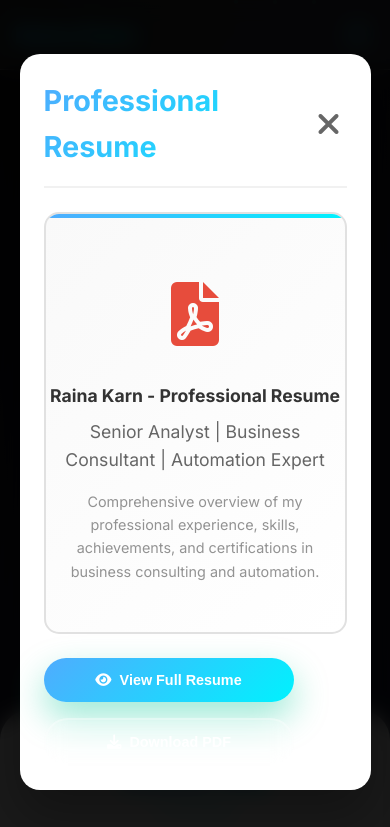
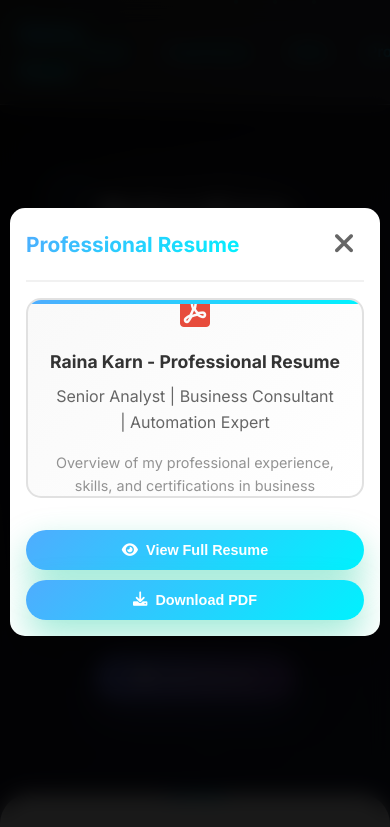
Before and after one commit to Rainakarn/raina-karn-portfolio, a plain HTML site: page index.html in a window 390 px wide. Both pictures are taken after a click on the button "View Resume". Shown: the top 827 px of the page. Drawn offline with Linux system fonts and the light colour scheme.

Commit message:
Update index.html

```diff
--- a/index.html
+++ b/index.html
@@ -957,7 +957,7 @@
             margin: 0 0.5rem;
         }
 
-        /* Resume Modal */
+        /* Resume Modal - Fixed Responsive Design */
         .modal {
             display: none;
             position: fixed;
@@ -968,6 +968,8 @@
             height: 100%;
             background-color: rgba(0, 0, 0, 0.9);
             backdrop-filter: blur(10px);
+            padding: 20px;
+            box-sizing: border-box;
         }
 
         .modal.active {
@@ -985,12 +987,16 @@
         .modal-content {
             background: white;
             border-radius: 20px;
-            padding: 2rem;
-            max-width: 90vw;
-            max-height: 90vh;
+            padding: 1.5rem;
+            width: 100%;
+            max-width: 800px;
+            max-height: 95vh;
             position: relative;
             box-shadow: 0 25px 50px rgba(0, 0, 0, 0.3);
             animation: slideUp 0.3s ease;
+            display: flex;
+            flex-direction: column;
+            overflow: hidden;
         }
 
         @keyframes slideUp {
@@ -1008,13 +1014,14 @@
             display: flex;
             justify-content: space-between;
             align-items: center;
-            margin-bottom: 1.5rem;
+            margin-bottom: 1rem;
             padding-bottom: 1rem;
             border-bottom: 2px solid #f1f1f1;
+            flex-shrink: 0;
         }
 
         .modal-title {
-            font-size: 1.8rem;
+            font-size: clamp(1.3rem, 4vw, 1.8rem);
             font-weight: 700;
             background: var(--accent-gradient);
             -webkit-background-clip: text;
@@ -1025,7 +1032,7 @@
         .close-modal {
             background: none;
             border: none;
-            font-size: 2rem;
+            font-size: 1.8rem;
             cursor: pointer;
             color: #666;
             transition: all 0.3s;
@@ -1036,6 +1043,7 @@
             align-items: center;
             justify-content: center;
             border-radius: 50%;
+            flex-shrink: 0;
         }
 
         .close-modal:hover {
@@ -1046,8 +1054,9 @@
 
         .resume-preview {
             width: 100%;
-            max-width: 700px;
-            height: 75vh;
+            flex: 1;
+            min-height: 300px;
+            max-height: 450px;
             border: 2px solid #e1e1e1;
             border-radius: 15px;
             background: linear-gradient(135deg, #f9f9f9 0%, #ffffff 100%);
@@ -1055,11 +1064,13 @@
             flex-direction: column;
             align-items: center;
             justify-content: center;
-            font-size: 1.1rem;
+            font-size: clamp(1rem, 2.5vw, 1.1rem);
             color: #666;
             margin-bottom: 1.5rem;
             position: relative;
             overflow: hidden;
+            padding: 2rem 2rem;
+            box-sizing: border-box;
         }
 
         .resume-preview::before {
@@ -1073,9 +1084,28 @@
         }
 
         .resume-icon {
-            font-size: 4rem;
+            font-size: clamp(2.5rem, 8vw, 3.5rem);
             color: #e74c3c;
             margin-bottom: 1rem;
+        }
+
+        .resume-preview h4 {
+            font-size: clamp(1.1rem, 3vw, 1.3rem);
+            margin-bottom: 0.5rem;
+            color: #333;
+            text-align: center;
+        }
+
+        .resume-preview p {
+            color: #666;
+            margin-bottom: 1rem;
+            text-align: center;
+            line-height: 1.6;
+            max-width: 600px;
+            margin-left: auto;
+            margin-right: auto;
+            padding: 0 1rem;
+            word-wrap: break-word;
         }
 
         .modal-actions {
@@ -1083,137 +1113,122 @@
             gap: 1rem;
             justify-content: center;
             flex-wrap: wrap;
-        }
-
-        /* Font Awesome Icons */
-        .fa {
-            font-family: 'Font Awesome 5 Free';
-            font-weight: 900;
-        }
-
-        .fa-eye:before { content: "\f06e"; }
-        .fa-times:before { content: "\f00d"; }
-        .fa-envelope:before { content: "\f0e0"; }
-        .fa-phone:before { content: "\f095"; }
-        .fa-map-marker-alt:before { content: "\f3c5"; }
-        .fa-linkedin:before { content: "\f08c"; }
-        .fa-github:before { content: "\f09b"; }
-        .fa-external-link-alt:before { content: "\f35d"; }
-        .fa-copy:before { content: "\f0c5"; }
-        .fa-file-pdf:before { content: "\f1c1"; }
-        .fa-download:before { content: "\f019"; }
-
-        /* Mobile Responsiveness */
+            flex-shrink: 0;
+            padding-top: 1rem;
+        }
+
+        .modal-actions .btn {
+            min-width: 160px;
+            padding: 12px 20px;
+            font-size: clamp(0.9rem, 2.5vw, 1rem);
+        }
+
+        .modal-actions .btn-secondary {
+            background: var(--accent-gradient);
+            color: white;
+            box-shadow: 0 15px 35px rgba(0, 200, 150, 0.4);
+            border: none;
+        }
+
+        .modal-actions .btn-secondary:hover {
+            transform: translateY(-3px);
+            box-shadow: 0 20px 40px rgba(0, 200, 150, 0.6);
+        }
+
+        /* Mobile specific adjustments */
+        @media (max-height: 700px) {
+            .modal {
+                padding: 10px;
+            }
+
+            .modal-content {
+                padding: 1rem;
+                max-height: 98vh;
+            }
+
+            .resume-preview {
+                min-height: 200px;
+                max-height: 250px;
+                margin-bottom: 1rem;
+            }
+
+            .modal-header {
+                margin-bottom: 0.5rem;
+                padding-bottom: 0.5rem;
+            }
+        }
+
         @media (max-width: 768px) {
-            .container {
-                padding: 0 15px;
-            }
-
-            .mobile-menu-toggle {
-                display: flex;
-            }
-
-            .nav-links {
-                position: fixed;
-                top: 0;
-                right: -100%;
-                height: 100vh;
-                width: 280px;
-                background: rgba(255, 255, 255, 0.98);
-                backdrop-filter: blur(20px);
-                flex-direction: column;
-                justify-content: center;
-                align-items: center;
-                gap: 2rem;
-                transition: right 0.3s ease;
-                box-shadow: -5px 0 25px rgba(0, 0, 0, 0.1);
-            }
-
-            .nav-links.active {
-                right: 0;
-            }
-
-            .nav-links a {
-                font-size: 1.1rem;
-                padding: 15px 0;
-                color: var(--text-primary);
-                background: var(--accent-gradient);
-                -webkit-background-clip: text;
-                -webkit-text-fill-color: transparent;
-                background-clip: text;
-            }
-
-            .hero {
-                padding: 140px 0 80px;
-                min-height: 90vh;
-            }
-
-            /* Mobile CTA Button Layout */
-            .cta-row {
-                flex-direction: column;
-                align-items: center;
-                width: 100%;
-            }
-
-            .cta-row.first-row {
-                gap: 1rem;
-            }
-
-            .btn {
-                width: 100%;
-                max-width: 250px;
-            }
-
-            .btn-resume {
-                max-width: 250px;
-            }
-
-            .job-header {
-                flex-direction: column;
-                gap: 1rem;
-                text-align: center;
-            }
-
-            .job-duration {
-                align-self: center;
-            }
-
-            .skills-grid {
-                grid-template-columns: 1fr;
-                gap: 1.5rem;
-            }
-
-            .projects-grid {
-                grid-template-columns: 1fr;
-                gap: 1.5rem;
-            }
-
-            .contact-grid {
-                grid-template-columns: 1fr;
-                gap: 2rem;
-            }
-
-            .social-links {
-                gap: 1rem;
+            .modal {
+                padding: 15px;
             }
 
             .modal-content {
-                margin: 1rem;
-                padding: 1.5rem;
+                padding: 1.2rem;
             }
 
             .resume-preview {
-                height: 50vh;
+                padding: 1.5rem 1rem;
             }
 
             .modal-actions {
                 flex-direction: column;
-            }
-
-            .cta-footer .btn {
-                margin: 0.5rem 0;
+                gap: 0.8rem;
+            }
+
+            .modal-actions .btn {
                 width: 100%;
-                max-width: 250px;
+                min-width: auto;
+            }
+        }
+
+        @media (max-width: 480px) {
+            .modal {
+                padding: 10px;
+            }
+
+            .modal-content {
+                padding: 1rem;
+                border-radius: 15px;
+            }
+
+            .resume-preview {
+                min-height: 180px;
+                max-height: 200px;
+                padding: 1rem 0.5rem;
+                margin-bottom: 1rem;
+            }
+
+            .resume-icon {
+                margin-bottom: 0.5rem;
+            }
+
+            .modal-actions {
+                gap: 0.6rem;
+            }
+        }
+
+        /* For very small screens or landscape orientation */
+        @media (max-height: 500px) {
+            .resume-preview {
+                min-height: 120px;
+                max-height: 150px;
+                padding: 1rem 0.5rem;
+            }
+
+            .resume-icon {
+                font-size: 2rem !important;
+                margin-bottom: 0.5rem;
+            }
+
+            .resume-preview h4 {
+                font-size: 1rem !important;
+                margin-bottom: 0.3rem;
+            }
+
+            .resume-preview p {
+                font-size: 0.8rem !important;
+                margin-bottom: 0.5rem;
             }
         }
 
@@ -1620,7 +1635,7 @@
                     <h4 style="margin-bottom: 0.5rem; color: #333;">Raina Karn - Professional Resume</h4>
                     <p style="color: #666; margin-bottom: 1rem;">Senior Analyst | Business Consultant | Automation Expert</p>
                     <p style="font-size: 0.9rem; opacity: 0.7; max-width: 400px; margin: 0 auto;">
-                        Comprehensive overview of my professional experience, skills, achievements, and certifications in business consulting and automation.
+                        Overview of my professional experience, skills, and certifications in business consulting and automation.
                     </p>
                 </div>
             </div>
```
